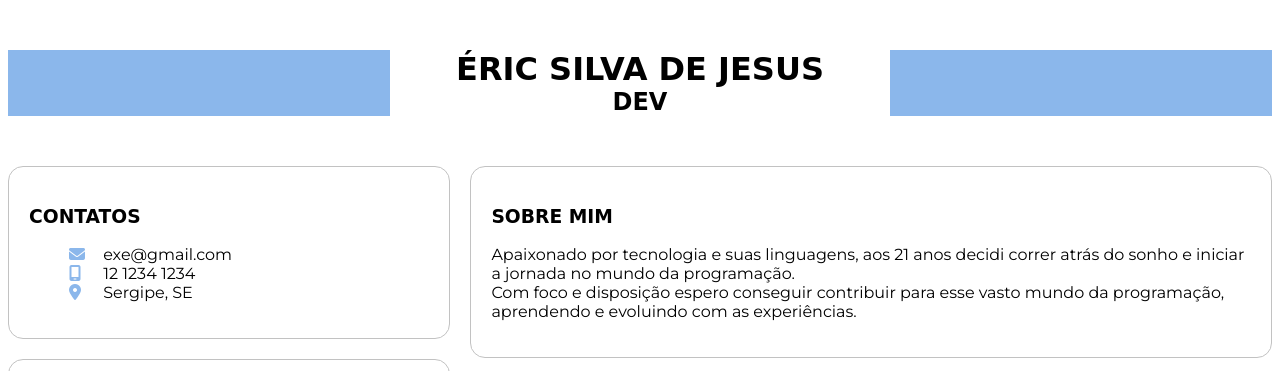
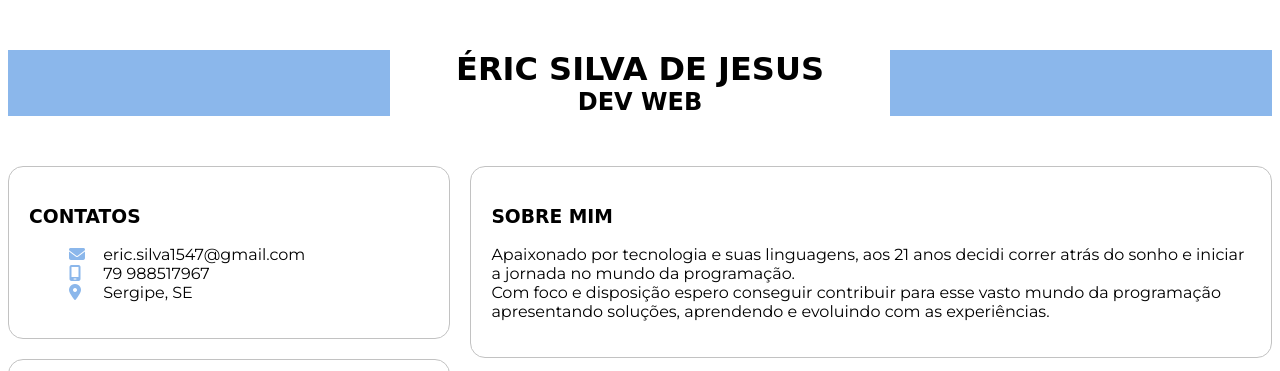
Before and after one commit to ericslvdev/projeto, a plain HTML site: page index.html in a window 1280 px wide. Shown: the top 371 px of the page. Drawn offline with Linux system fonts and the light colour scheme; a web font is replaced by a local one.

Commit message:
correçõesBásicas

```diff
--- a/index.html
+++ b/index.html
@@ -1,4 +1,4 @@
-<!--Projeto bem simples de uma página com HTML e CSS...-->
+<!--Projeto simples de uma página com HTML e CSS...-->
 
 
 <!DOCTYPE html>
@@ -21,7 +21,7 @@
     <div id="hdr">
         <div id="nameAndTitle">
             <h1>Éric Silva de Jesus</h1>
-            <h2>Dev</h2>
+            <h2>Dev Web</h2>
         </div>
     </div>
     <!--Colunas e Suas Informações-->
@@ -30,8 +30,8 @@
             <div class="card">
                 <h3>Contatos</h3>
                 <ul id="contact">
-                    <li><i class="fa-solid fa-envelope"></i> exe@gmail.com</li>
-                    <li><i class="fa-solid fa-mobile-screen"></i> 12 1234 1234</li>
+                    <li><i class="fa-solid fa-envelope"></i> eric.silva1547@gmail.com</li>
+                    <li><i class="fa-solid fa-mobile-screen"></i> 79 988517967</li>
                     <li><i class="fa-solid fa-location-dot"></i> Sergipe, SE</li>
                 </ul>
             </div>
@@ -63,7 +63,7 @@
                 <h3>Sobre Mim</h3>
                 <p>
                     Apaixonado por tecnologia e suas linguagens, aos 21 anos decidi correr atrás do sonho e iniciar a jornada no mundo da programação.<br>
-                    Com foco e disposição espero conseguir contribuir para esse vasto mundo da programação, aprendendo e evoluindo com as experiências.
+                    Com foco e disposição espero conseguir contribuir para esse vasto mundo da programação apresentando soluções, aprendendo e evoluindo com as experiências.
                 </p>
             </div>
             <div class="card">
```
